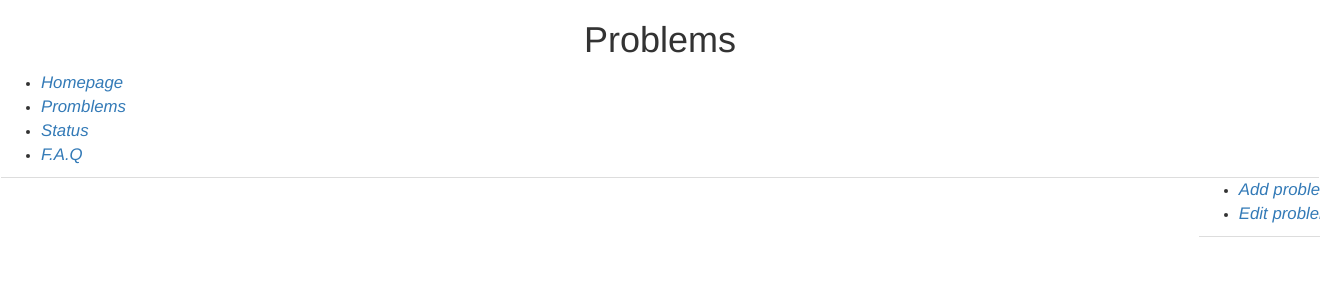
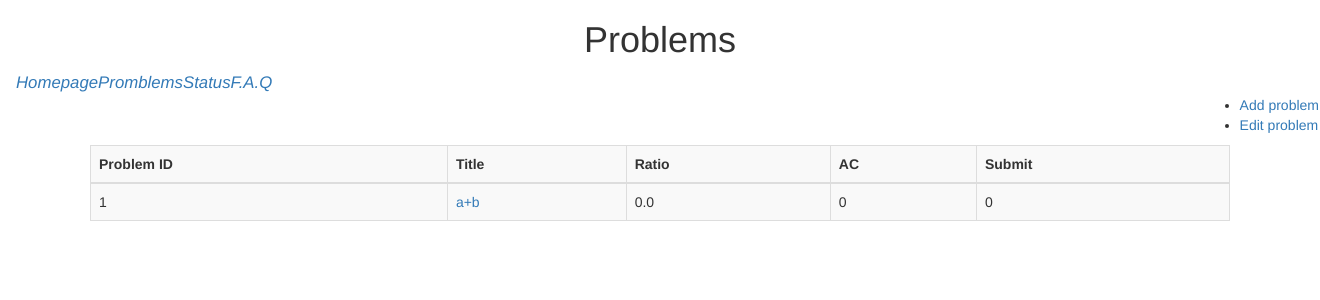
Before and after one commit to wendy2003888/OJ, a Flask app: page /problems/ in a window 1320 px wide; the page is wider, and only the part inside the window is pictured. Shown: the top 300 px of that part. Run offline with Flask 2, Linux system fonts and the light colour scheme; data comes from the database, SQL or seed files in the repository; both versions use the stored data as it was after the commit; some libraries are stand-ins or nearby versions.

Commit message:
modify problems.html but not finished.add some problem part but still not finished.

```diff
--- a/App/templates/homepage.html
+++ b/App/templates/homepage.html
@@ -1,6 +1,9 @@
 <!DOCTYPE html>
 <html>
 	<head>
+		<meta charset="utf-8">
+        <meta http-equiv="X-UA-Compatible" content="IE=edge">
+        <meta name="viewport" content="width=device-width, initial-scale=1">
 		<link rel="stylesheet" type="text/css" href="../static/css/main.css" >
 		<link rel="stylesheet" href="../static/css/bootstrap.css">
 		<link href="http://s3.amazonaws.com/codecademy-content/courses/ltp/css/shift.css" rel="stylesheet">
@@ -52,6 +55,7 @@
 					</p>
 			</div>
 		</div>
-
+		<script src="http://cdn.bootcss.com/jquery/1.11.2/jquery.min.js"></script>
+		<script src="http://cdn.bootcss.com/bootstrap/3.3.2/js/bootstrap.min.js"></script>
 	</body>
 </html>
--- a/App/templates/problems.html
+++ b/App/templates/problems.html
@@ -1,13 +1,13 @@
 <!DOCTYPE html>
 <html>
 	 <head>
-	 	<link rel="stylesheet" href="../static/css/bootstrap.css">
+	 	<link rel="stylesheet" href="http://cdn.bootcss.com/bootstrap/3.3.2/css/bootstrap.min.css">
 	 	<center> <h1> Problems </h1> </center>
 	 </head>
 	 <body>
 	 	<div class = "navbar">
-	 		<div class = "nav nav-tabs">
-				<ul class = "bar">
+	 		<div class = "collapse navbar-collapse">
+				<ul class = "nav navbar-nav">
 					<li> <i> <big> <a href = "/"> Homepage </a> </big> </i> </li>
 					<li> <i> <big> <a href = "problems"> Promblems </a> </big> </i> </li>
 					<li> <i> <big> <a href = "#"> Status </a> </big> </i> </li>
@@ -15,13 +15,39 @@
 				</ul>
 			</div>
 
-			<div class = "nav nav-tabs navbar-right">
-				<ul class = "bar">
-					<li> <i> <big> <a href = "/addprb"> Add problem </a> </big> </i> </li>
-					<li> <i> <big> <a href = "#"> Edit problem </a> </big> </i> </li>
+			<div class = "nav navbar-collapse ">
+				<ul class = "navbar-right">
+					<li>  <a href = "/addprb"> Add problem </a> </li>
+					<li>  <a href = "#"> Edit problem </a> </li>
 				</ul>
 			</div>
+			<div class="container">
+				<table  class="table table-striped table-bordered">
+					<thread>
+						<tr>
+							<th>Problem ID</th>
+							<th>Title</th>
+							<th>Ratio</th>
+							<th>AC</th>
+							<th>Submit</th>
+						</tr>
+					</thread>
+					<tbody>
+						{% for problem in  problemlist %}
+						<tr>
+							<td> {{ problem.id }} </td>
+							<td><a href = "#"> {{ problem.title }} </a> </td>
+							<td> {{ problem.ratio }} </td>
+							<td> {{ problem.accnt }} </td>
+							<td> {{ problem.submitcnt }} </td>
+						</tr>
+						{% endfor %}
+					</tbody>
+				</table>
+			</div>
 	 	</div>
+	 	<script src="http://cdn.bootcss.com/jquery/1.11.2/jquery.min.js"></script>
+		<script src="http://cdn.bootcss.com/bootstrap/3.3.2/js/bootstrap.min.js"></script>
 	 </body>
 
 </html>
--- a/App/view.py
+++ b/App/view.py
@@ -1,9 +1,9 @@
 from App import app, loginmng, db
 from flask import url_for, render_template, request, redirect, g
 from flask.ext.login import login_user,login_required, current_user, logout_user
-from forms import RegisterForm, LoginForm, EditForm, Problem
+from forms import RegisterForm, LoginForm, EditForm, ProblemForm
 from config import Useriderr, Passworderr, UserWrong, UserConflict, PasswordWrong
-from models import User
+from models import User, Problem
 
 @loginmng.user_loader
 def load_user(userid):
@@ -14,6 +14,15 @@ def before_request():
   g.user = current_user
   if g.user.is_authenticated():
     g.url = url_for('Profile', userid = g.user.userid)
+
+def get_error(form):
+  error = None
+  for field in form:
+    if field.errors:
+      error = field.errors[0]
+      break
+  return error
+
 
 @app.route('/')
 def Homepage():
@@ -49,16 +58,24 @@ def Admin():
 
 @app.route('/problems/')
 def Problems():
-  return render_template('problems.html')
+  problemlist = Problem.query.all()
+  for p in problemlist:
+    print p.title
+  return render_template('problems.html', problemlist = problemlist)
 
 @app.route('/addprb', methods = ['GET', 'POST'])
 def Addprb():
-  form = Problem()
+  form = ProblemForm()
   if request.method == 'GET':
     return render_template('addprb.html', form = form)
-  if request.method == 'POST' and form.validate_on_submit():
+  if request.method == 'POST' and form.validate():
+    problem = Problem(form.title.data, form.description.data,
+      form.pbinput.data, form.pboutput.data,
+      form.sinput.data, form.soutput.data, form.hint.data)
+    problem.save()
     return redirect(url_for('Problems'))
-  return redirect('/')
+  error = get_error(form)
+  return render_template('addprb.html', form = form, error = error)
 
 
 
@@ -98,4 +115,5 @@ def Sign_up():
   elif request.method == 'GET':
       return render_template('sign_up.html',form=form)
   else:
-      return render_template('sign_up.html',form=form, error = 'Error')
+      error = get_error(form)
+      return render_template('sign_up.html',form=form, error = error)
```
Also changed, not shown: App/forms.py (+25 -17 lines), App/models.py (+7 -0 lines), App/templates/addprb.html (+5 -2 lines), App/test.db.
